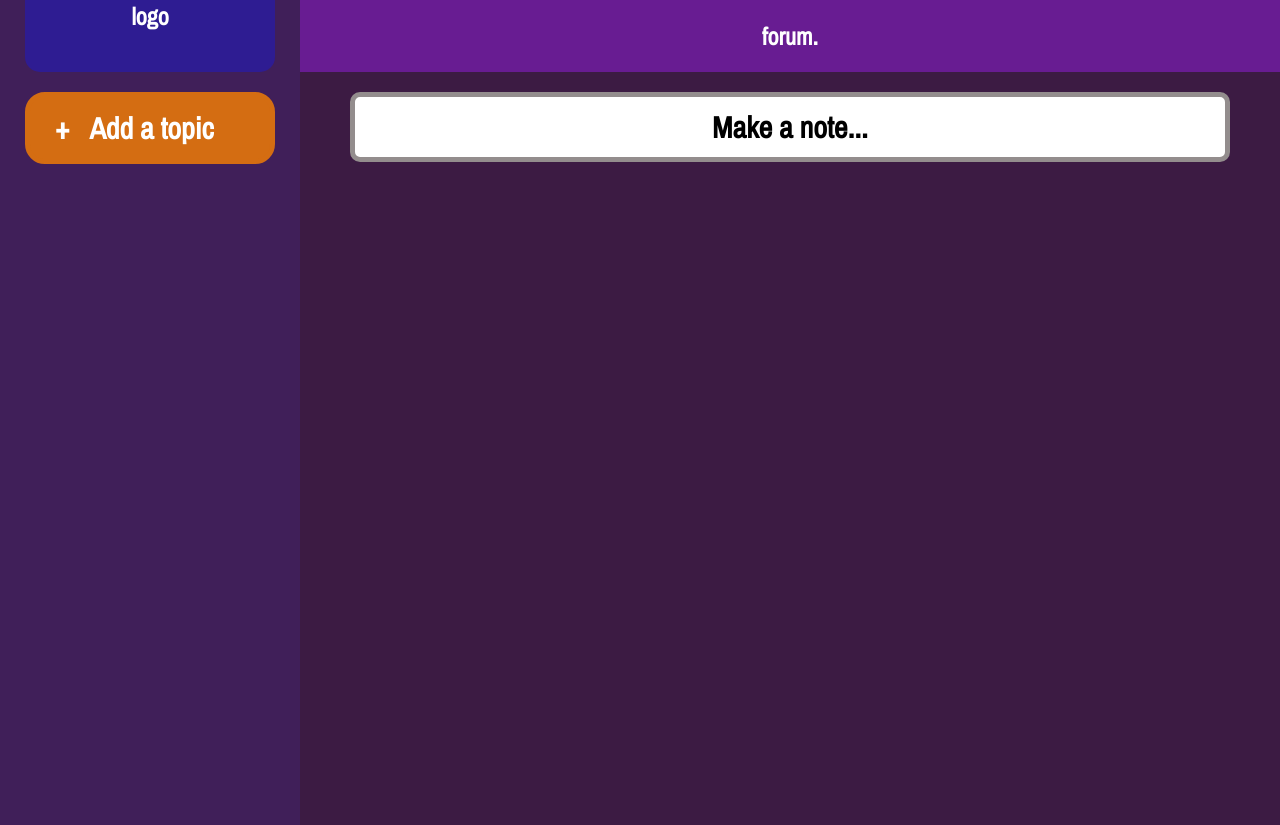
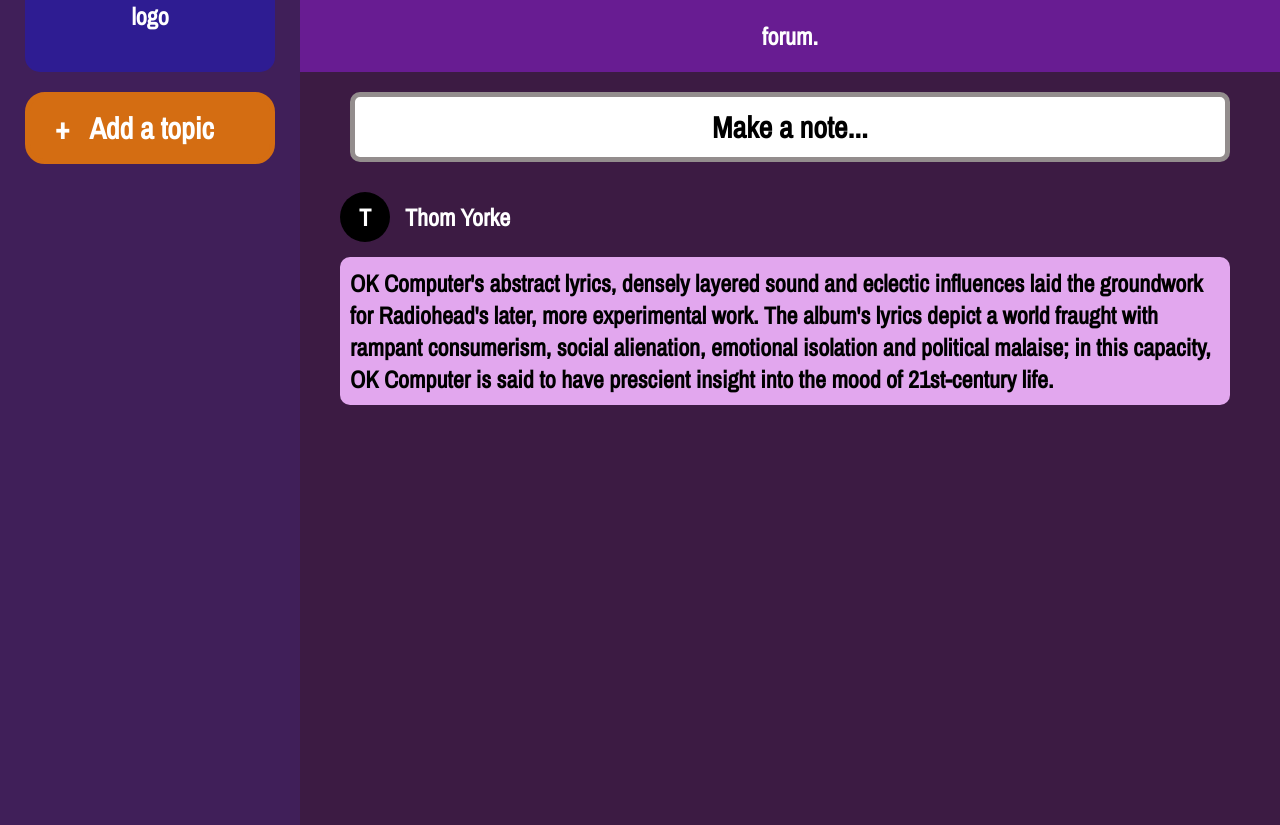
Before and after one commit to trimonuter/OKrecorder, a plain HTML site: page index.html in a window 1280 px wide. Drawn offline with nearby package versions, Linux system fonts and the light colour scheme.

Commit message:
added post div

```diff
--- a/index.html
+++ b/index.html
@@ -66,8 +66,26 @@
                 <textarea name="OK" id="writeNote" cols="30" rows="10"></textarea>
             </div>
         </div>
+
         <div id="createNote">
             <h2>Make a note...</h2>
+        </div>
+
+        <div id="post">
+            <div id="user-post">
+                <div class="user-header">
+                    <div class="profile-picture">
+                        <h2>T</h2>
+                    </div>
+                    <h2 class="username">Thom Yorke</h2>
+                </div>
+
+                <div class="post">
+                    <h2>OK Computer's abstract lyrics, densely layered sound and eclectic influences laid the groundwork for Radiohead's later, more experimental work.
+
+                    The album's lyrics depict a world fraught with rampant consumerism, social alienation, emotional isolation and political malaise; in this capacity, OK Computer is said to have prescient insight into the mood of 21st-century life.</h2>
+                </div>
+            </div>
         </div>
     </main>
 
--- a/style.css
+++ b/style.css
@@ -1,8 +1,9 @@
-body {
+html, body {
     margin: 0;
     padding: 0;
     display: flex;
     flex-direction: row;
+    height: 100%;
 
 
     background-color: #3c1b43;
@@ -286,3 +287,56 @@
 
     font-size: 30px;
 }
+
+#user-post {
+    margin-top: 30px;
+    margin-left: 40px;
+}
+
+.user-header {
+    display: flex;
+    align-items: center;
+}
+
+.user-header * {
+    margin: 0;
+}
+
+.profile-picture {
+    padding: 10px;
+
+    background-color: black;
+    border-radius: 50%;
+}
+
+.profile-picture * {
+    margin: 0;
+    display: flex;
+    width: 30px;
+    height: 30px;
+    justify-content: center;
+    align-items: center;
+}
+
+.username {
+    margin-left: 10px;
+    padding: 5px;
+
+    /* background-color: blue; */
+    border-radius: 8px;
+}
+
+.post {
+    display: inline-block;
+    margin-top: 15px;
+    margin-right: 50px;
+    padding: 10px;
+
+    background-color: #E2A7EE;
+    color: black;
+    border-radius: 10px;
+}
+
+.post * {
+    margin: 0;
+}
```
